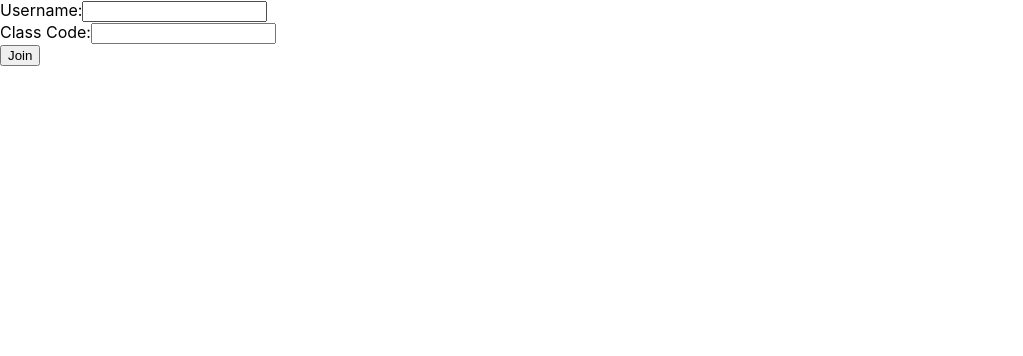
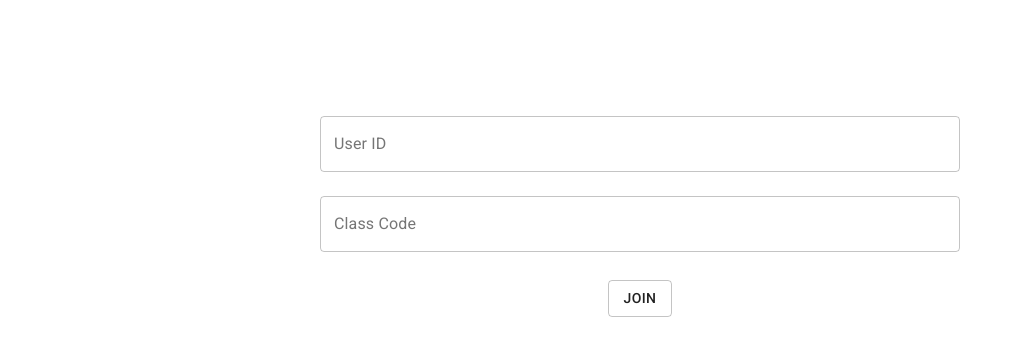
Before and after one commit to ademissew/HackMITEducation, a React (Create React App) app in the folder my-app/: page / in a window 1280 px wide. Shown: the top 356 px of the page, without its empty margins (0-1023 px from the left). Built offline with nearby package versions, Linux system fonts and the light colour scheme; no server answers.

Commit message:
student login page styled

```diff
--- a/my-app/src/components/CreateClassForm.js
+++ b/my-app/src/components/CreateClassForm.js
@@ -1,9 +1,7 @@
 import React from 'react'
 import Container from './Container'
 import { createClass } from '../api'
-import {Button,Fab, TextField,List, ListItem, ListItemText} from '@material-ui/core'
-
-import AddIcon from '@material-ui/icons/Add';
+import {Button, TextField,List, ListItem, ListItemText} from '@material-ui/core'
 
 class CreateClassForm extends React.Component {
     constructor(props) {
@@ -76,8 +74,6 @@ class CreateClassForm extends React.Component {
                         onKeyDown={this.handleEnter}
                         />
 
-                        {/* <AddIcon color="disabled" style={{width:"10%",display:'flex',paddingTop:"5%"}}/> */}
-
                 <div style={{marginTop:'20px'}}>
                     <Button variant="outlined" type="submit" onClick={this.handleSubmit}>Create </Button>
                 </div>
--- a/my-app/src/components/StudentHome.js
+++ b/my-app/src/components/StudentHome.js
@@ -1,11 +1,14 @@
 import React from 'react'
-import {Redirect} from 'react-router-dom'
-
+import Container from './Container'
+import {TextField,Button} from '@material-ui/core'
 class StudentHome extends React.Component{
     constructor(props){
         super(props)
         this.state = {}
         this.joinClass = this.joinClass.bind(this)
+        this.handleUsernameChange = this.handleUsernameChange.bind(this)
+        this.handleCodeChange = this.handleCodeChange.bind(this)
+
     }
     joinClass(){
         const username = document.getElementById("username-id").value
@@ -14,22 +17,45 @@ class StudentHome extends React.Component{
         // if class/username doesn't exist, should push back to /studentHome, else go to /studyTime
         this.props.history.push("/studyTime")
     }
+    handleUsernameChange(event) {
+        this.setState({ username: event.target.value });
+    }
+    handleCodeChange(event) {
+        this.setState({ classcode: event.target.value });
+    }
     render(){
         return (
-        <div>
-            <label>
-                Username:
-                <input type="text" name="username" id="username-id"/>
-            </label>
+        <Container>
+            <TextField
+                autoComplete="off"
+                id="username-id"
+                label="User ID"
+                placeholder="User ID"
+                margin="normal"
+                style={{width:"50%",textAlign:"left"}}
+                name="username"
+                value={this.state.username}
+                variant="outlined"
+                onChange={this.handleUsernameChange}
+            />
             <div></div>
-            <label>
-                Class Code:
-                <input type="text" name="class-code" id="class-code-id"/>
-            </label>
+            <TextField
+                autoComplete="off"
+                id="class-code-id"
+                label="Class Code"
+                placeholder="User ID"
+                margin="normal"
+                style={{width:"50%",textAlign:"left"}}
+                name="class-code"
+                value={this.state.classcode}
+                variant="outlined"
+                onChange={this.handleCodeChange}
+            />
             <div></div>
-            <input type="submit" value="Join" onClick={this.joinClass}/>
-
-        </div>)
+            <div style={{marginTop:'20px'}}>
+                    <Button variant="outlined" type="submit" onClick={this.joinClass}>Join</Button>
+            </div>
+        </Container>)
     }
 }
 export default StudentHome
```
